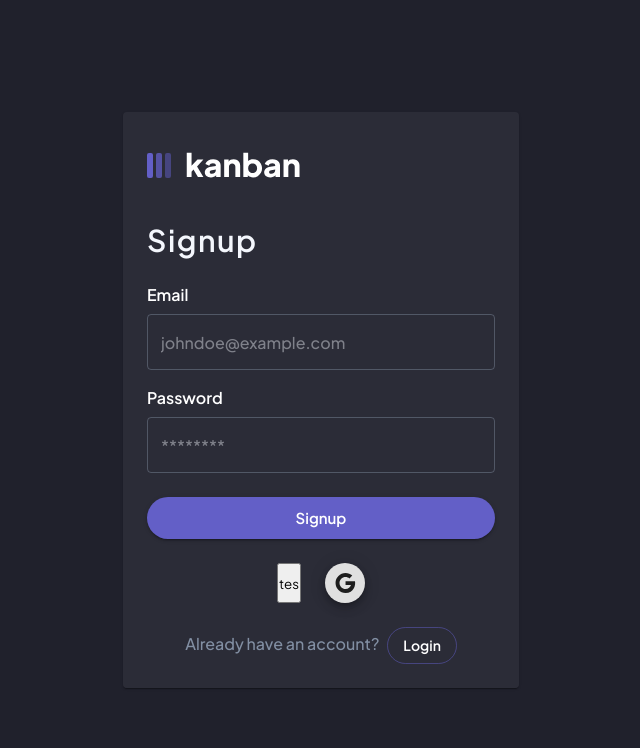
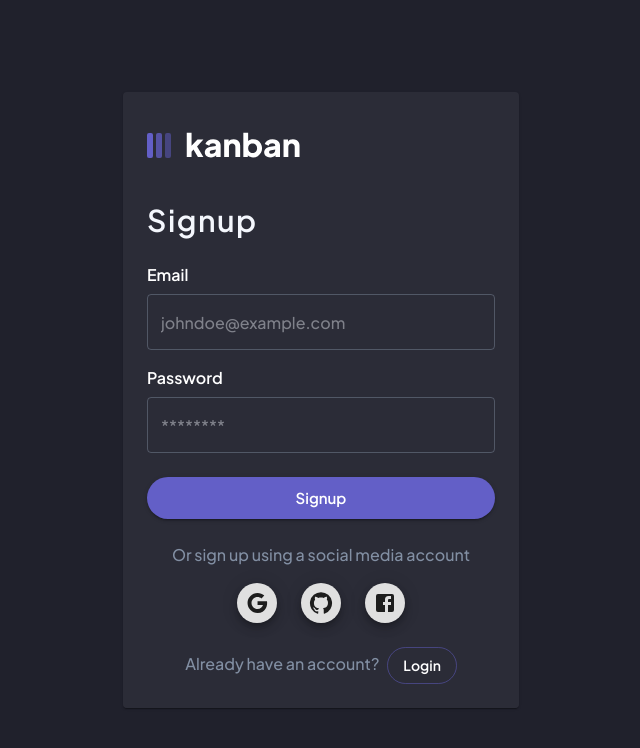
Before and after one commit to AyanorII/kanban, a Next.js app: page /signup in a window 1280 px wide. Shown: the top 748 px of the page, without its empty margins (319-959 px from the left). Built offline with nearby package versions, Linux system fonts and the light colour scheme; no server answers.

Commit message:
fix providers auth

```diff
--- a/components/Auth/Auth.tsx
+++ b/components/Auth/Auth.tsx
@@ -8,15 +8,20 @@ import {
   Typography,
 } from "@mui/material";
 import { useState } from "react";
+import {
+  useCreateUserWithEmailAndPassword,
+  useSignInWithEmailAndPassword,
+} from "react-firebase-hooks/auth";
 import { useForm } from "react-hook-form";
 import { useDispatch } from "react-redux";
+import { toast } from "react-toastify";
 import { AUTH_PROVIDERS } from "../../lib/config";
+import { auth } from "../../lib/firebase";
 import { capitalize } from "../../lib/helpers";
-import { AuthAction, AuthProvider, ResponseError } from "../../lib/types";
+import { AuthAction, AuthDto, Provider, ServerError } from "../../lib/types";
 import {
   AuthPayload,
-  useLoginMutation,
-  useSignUpMutation,
+  useSignInWithProviderMutation,
 } from "../../stores/api/authApi";
 import { setAccessToken } from "../../stores/userSlice";
 import {
@@ -34,6 +39,8 @@ type Props = {
 };
 
 const Auth = ({ action }: Props) => {
+  const dispatch = useDispatch();
+
   const [error, setError] = useState("");
 
   const defaultValues: AuthPayload = {
@@ -49,24 +56,40 @@ const Auth = ({ action }: Props) => {
 
   const capitalizedAction = capitalize(action);
 
-  const [login] = useLoginMutation();
-  const [signUp] = useSignUpMutation();
+  const [createUserWithEmailAndPassword] = useCreateUserWithEmailAndPassword(
+    auth as any
+  );
 
-  const dispatch = useDispatch();
+  const [signInWithEmailAndPassword] = useSignInWithEmailAndPassword(
+    auth as any
+  );
 
-  const authenticateUser = async (data: AuthPayload): Promise<void> => {
+  const [signInWithProvider] = useSignInWithProviderMutation();
+
+  const authenticateUser = async ({
+    email,
+    password,
+  }: AuthPayload): Promise<void> => {
     try {
-      const response =
       action === "login"
-          ? await login(data).unwrap()
-          : await signUp(data).unwrap();
+        ? await signInWithEmailAndPassword(email, password)
+        : await createUserWithEmailAndPassword(email, password);
+      await signInUserOnServer({ email, password });
+    } catch (err) {
+      const responseError = err as ServerError;
+      setError(responseError.data.message);
+    }
+  };
 
-      if (response!.accessToken) {
-        dispatch(setAccessToken(response!.accessToken));
-      }
+  const signInUserOnServer = async (authDto: AuthDto) => {
+    try {
+      const accessToken = await signInWithProvider(authDto).unwrap();
+
+      dispatch(setAccessToken(accessToken));
     } catch (err) {
-      const responseError = err as ResponseError;
-      setError(responseError.data.message);
+      toast.error("Oops! Something went wrong. Please try again.", {
+        theme: "colored",
+      });
     }
   };
 
@@ -152,7 +175,7 @@ const Auth = ({ action }: Props) => {
                 </div>
               </Stack>
             </form>
-            <ProvidersList />
+            <ProvidersList action={action} />
             <Box textAlign="center">
               {action === "login" ? (
                 <Typography
@@ -189,19 +212,29 @@ const Auth = ({ action }: Props) => {
 
 export default Auth;
 
-const ProvidersList = () => {
+type ProvidersListProps = {
+  action: AuthAction;
+};
+
+const ProvidersList = ({ action }: ProvidersListProps) => {
   return (
+    <Box>
+      <Typography paragraph textAlign="center" color="text.secondary">
+        Or {action === "login" ? "login" : "sign up"} using a social media
+        account
+      </Typography>
       <Stack flexDirection="row" gap={3} justifyContent="center" mb={3}>
-      {AUTH_PROVIDERS.map(({ provider, icon, url }: AuthProvider) => {
+        {AUTH_PROVIDERS.map(({ name, provider, icon }: Provider) => {
           return (
             <ProviderButton
-            key={provider}
+              key={name}
+              name={name}
               provider={provider}
               icon={icon}
-            url={url}
             />
           );
         })}
       </Stack>
+    </Box>
   );
 };
--- a/components/Auth/ProviderButton.tsx
+++ b/components/Auth/ProviderButton.tsx
@@ -1,53 +1,53 @@
 import { Fab } from "@mui/material";
-import { signOut } from "firebase/auth";
-import { useAuthState, useSignInWithGoogle } from "react-firebase-hooks/auth";
-import { useDispatch } from "react-redux";
+import { signInWithPopup } from "firebase/auth";
+import { useAuthState } from "react-firebase-hooks/auth";
+import { useDispatch, useSelector } from "react-redux";
 import { toast } from "react-toastify";
 import { auth } from "../../lib/firebase";
-import { AuthProvider } from "../../lib/types";
+import { AccessToken, Provider, ResponseData } from "../../lib/types";
 import { useSignInWithProviderMutation } from "../../stores/api/authApi";
+import { RootState } from "../../stores/store";
 import { setAccessToken } from "../../stores/userSlice";
 
-const ProviderButton = ({ provider, icon, url }: AuthProvider) => {
+const ProviderButton = ({ name, provider, icon }: Provider) => {
   const dispatch = useDispatch();
-  const [signInWithGoogle] = useSignInWithGoogle(auth as any);
+  const accessToken = useSelector((state: RootState) => state.user.accessToken);
+  const [authenticateOnServer] = useSignInWithProviderMutation();
 
   const [_user, _loading, _error] = useAuthState(auth as any, {
-    onUserChanged: async (user) => {
-      if (user) {
-        try {
-          const { email, uid } = user;
-          const accessToken = await signInWithProvider({
-            provider: "google",
-            authDto: {
-              email: email!,
-              password: uid,
-            },
-          }).unwrap();
+    onUserChanged: async (usr) => {
+      if (usr && !accessToken) {
+        const { uid, email } = usr;
 
-          dispatch(setAccessToken(accessToken));
-        } catch (err) {
-          toast.error("Oops! Something went wrong. Please try again.", {
-            theme: "colored",
-          });
-        }
+        const response = (await authenticateOnServer({
+          email: email!,
+          password: uid,
+        })) as ResponseData<AccessToken>;
+
+        const token  = response.data ;
+        dispatch(setAccessToken(token));
       }
     },
   });
 
-  const [signInWithProvider] = useSignInWithProviderMutation();
+  const handleClick = async () => {
+    try {
+      await signInWithPopup(auth as any, provider);
+    } catch (err) {
+      if (err instanceof Error) {
+        const errorMessage = err.message
+          .replace("Firebase: ", "")
+          .replace(/\(auth.*/, "");
 
-  const handleClick = async () => {
-    await signInWithGoogle();
+        toast.error(errorMessage);
+      }
+    }
   };
 
   return (
-    <>
-      <button onClick={() => signOut(auth)}>tes</button>
-      <Fab onClick={handleClick} aria-label={provider} size="small">
-        {icon}
-      </Fab>
-    </>
+    <Fab onClick={handleClick} aria-label={name} size="small">
+      {icon}
+    </Fab>
   );
 };
 
--- a/components/Columns/AddColumn.tsx
+++ b/components/Columns/AddColumn.tsx
@@ -2,7 +2,7 @@ import { Button, Paper, Stack, Typography } from "@mui/material";
 import { useEffect, useState } from "react";
 import { useForm } from "react-hook-form";
 import { useSelector } from "react-redux";
-import { ModalType, ResponseError } from "../../lib/types";
+import { ModalType, ServerError } from "../../lib/types";
 import {
   AddColumnPayload,
   useAddColumnMutation,
@@ -81,7 +81,7 @@ export const AddColumnModal = ({ open, onClose }: ModalType) => {
       await addColumn(data).unwrap();
       onClose();
     } catch (err) {
-      const error = err as ResponseError;
+      const error = err as ServerError;
       setError(
         "name",
         {
--- a/lib/config.tsx
+++ b/lib/config.tsx
@@ -1,10 +1,23 @@
 import GoogleIcon from "@mui/icons-material/Google";
-import { AuthProvider } from "./types";
+import GitHubIcon from "@mui/icons-material/GitHub";
+import FacebookIcon from "@mui/icons-material/Facebook";
+import { AuthProvider, Provider } from "./types";
+import { FacebookAuthProvider, GithubAuthProvider, GoogleAuthProvider } from 'firebase/auth';
 
-export const AUTH_PROVIDERS: AuthProvider[] = [
+export const AUTH_PROVIDERS: Provider[] = [
   {
-    provider: "google",
+    name: "google",
+    provider: new GoogleAuthProvider(),
     icon: <GoogleIcon />,
-    url: process.env.NEXT_PUBLIC_API_URL + "/auth/google",
   },
+  {
+    name: "github",
+    provider: new GithubAuthProvider(),
+    icon: <GitHubIcon />,
+  },
+  {
+    name: "facebook",
+    provider: new FacebookAuthProvider(),
+    icon: <FacebookIcon />,
+  }
 ];
--- a/lib/firebase.ts
+++ b/lib/firebase.ts
@@ -1,3 +1,8 @@
+import {
+  FacebookAuthProvider,
+  GithubAuthProvider,
+  GoogleAuthProvider,
+} from "firebase/auth";
 import firebase from "firebase/compat/app";
 import "firebase/compat/auth";
 // TODO: Add SDKs for Firebase products that you want to use
@@ -22,3 +27,7 @@ if (!firebase.apps.length) {
 }
 
 export const auth = firebase.auth();
+
+export const googleAuthProvider = new GoogleAuthProvider();
+export const facebookAuthProvider = new FacebookAuthProvider();
+export const githubAuthProvider = new GithubAuthProvider();
--- a/pages/_app.tsx
+++ b/pages/_app.tsx
@@ -27,6 +27,7 @@ function MyApp({ Component, pageProps }: AppProps) {
               pauseOnFocusLoss={false}
               draggable
               pauseOnHover={false}
+              theme="colored"
             />
           </MuiThemeProvider>
         </SCThemeProvider>
--- a/pages/index.tsx
+++ b/pages/index.tsx
@@ -3,17 +3,15 @@ import { Button, Container, Stack, Typography } from "@mui/material";
 import type { NextPage } from "next";
 import { useRouter } from "next/router";
 import { useEffect, useState } from "react";
-import { Triangle } from "react-loader-spinner";
 import { useDispatch, useSelector } from "react-redux";
 import ColumnsList from "../components/Columns/ColumnsList";
 import AddEditBoardModal from "../components/Header/AddEditBoardModal";
 import Layout from "../components/Layout";
+import Loading from "../components/Loading";
 import { useBoardsQuery } from "../stores/api/boardsApi";
 import { setCurrentBoard } from "../stores/boardsSlice";
 import { RootState } from "../stores/store";
 import { setAccessToken } from "../stores/userSlice";
-import { PRIMARY_COLOR } from "../styles/theme";
-import Loading from '../components/Loading';
 
 const Home: NextPage = () => {
   const dispatch = useDispatch();
--- a/stores/api/authApi.ts
+++ b/stores/api/authApi.ts
@@ -1,6 +1,6 @@
 import { toast } from "react-toastify";
 import { TOAST_OPTIONS } from "../../constants";
-import { AccessToken, AuthDto, Provider } from "../../lib/types";
+import { AccessToken, AuthDto, AuthResponse } from '../../lib/types';
 import { apiSlice } from "../apiSlice";
 export interface AuthPayload {
   email: string;
@@ -47,16 +47,13 @@ const authApi = apiSlice.injectEndpoints({
       },
     }),
 
-    signInWithProvider: builder.mutation<
-      AccessToken,
-      { provider: Provider; authDto: AuthDto }
-    >({
-      query: ({ provider, authDto }) => ({
-        url: `/auth/${provider.toLowerCase()}`,
+    signInWithProvider: builder.mutation<AccessToken, AuthDto>({
+      query: (authDto) => ({
+        url: `/auth/provider`,
         method: "POST",
         body: authDto,
       }),
-      transformResponse: async (response: any, _meta, _args) => {
+      transformResponse: async (response: AuthResponse, _meta, _args) => {
         return response.accessToken;
       },
     }),
--- a/stores/userSlice.ts
+++ b/stores/userSlice.ts
@@ -1,15 +1,21 @@
 import { createSlice } from "@reduxjs/toolkit";
 interface UserState {
   accessToken: string;
-  email: string;
-  photo?: string;
+  user: {
+    email: string;
+    photo?: string;
+    name?: string;
+  };
   isLoading: boolean;
 }
 
 const initialState: UserState = {
   accessToken: "",
-  email: "",
-  photo: "",
+  user: {
+    email: "",
+    photo: "",
+    name: "",
+  },
   isLoading: true,
 };
 
@@ -20,7 +26,10 @@ export const userSlice = createSlice({
     setAccessToken: (state, action) => {
       window.localStorage.setItem("accessToken", action.payload);
 
-      const isInAuthPage = window.location.pathname === "/login";
+      const isInAuthPage =
+        window.location.pathname === "/login" ||
+        window.location.pathname === "/signup";
+
       if (isInAuthPage) {
         window.location.href = "/";
       }
@@ -32,12 +41,10 @@ export const userSlice = createSlice({
       };
     },
 
-    resetAccessToken: (state, action) => {
-      window.localStorage.removeItem("accessToken");
+    setUser: (state, action) => {
       return {
         ...state,
-        accessToken: "",
-        isLoading: false,
+        user: action.payload,
       };
     },
 
@@ -50,5 +57,5 @@ export const userSlice = createSlice({
   },
 });
 
-export const { setAccessToken, resetAccessToken, logout } = userSlice.actions;
+export const { setAccessToken, setUser, logout } = userSlice.actions;
 export default userSlice.reducer;
```
Also changed, not shown: lib/types.ts (+25 -8 lines). Lines whose indentation alone changed are shown as unchanged.
